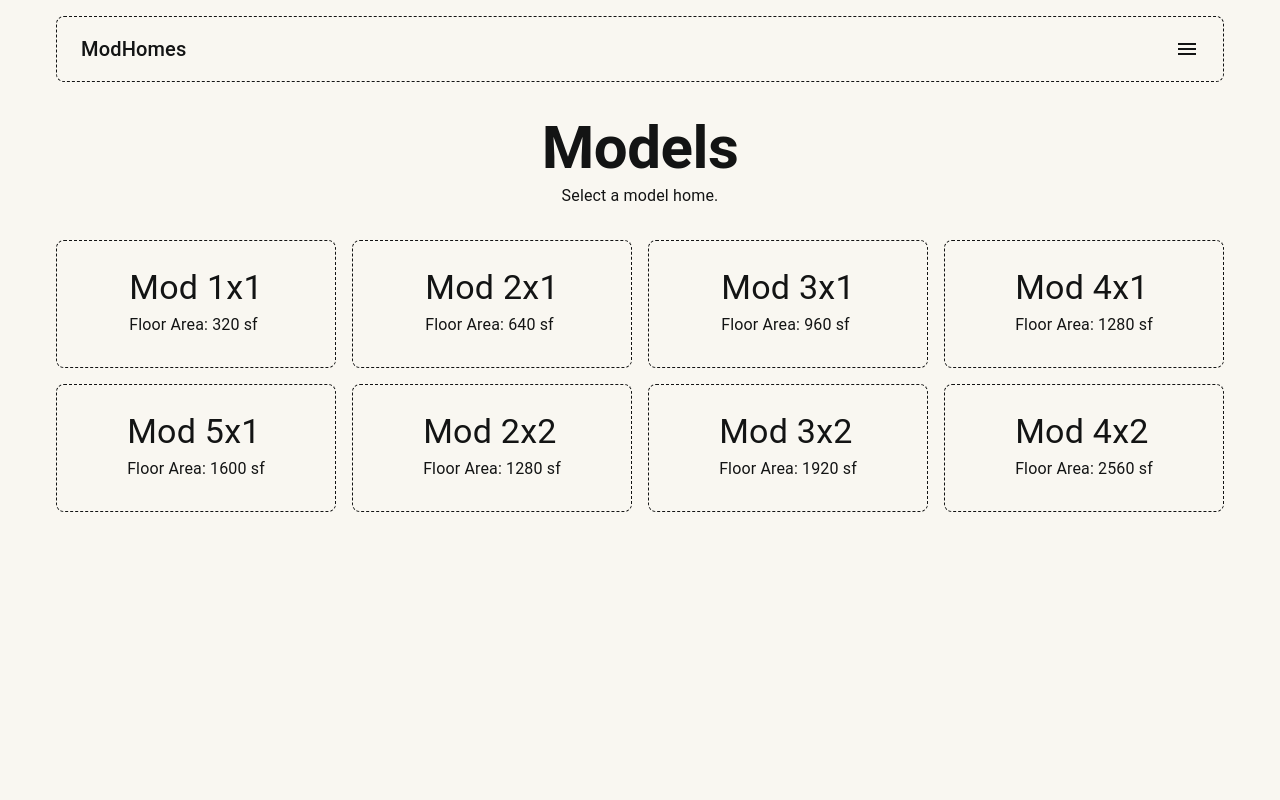
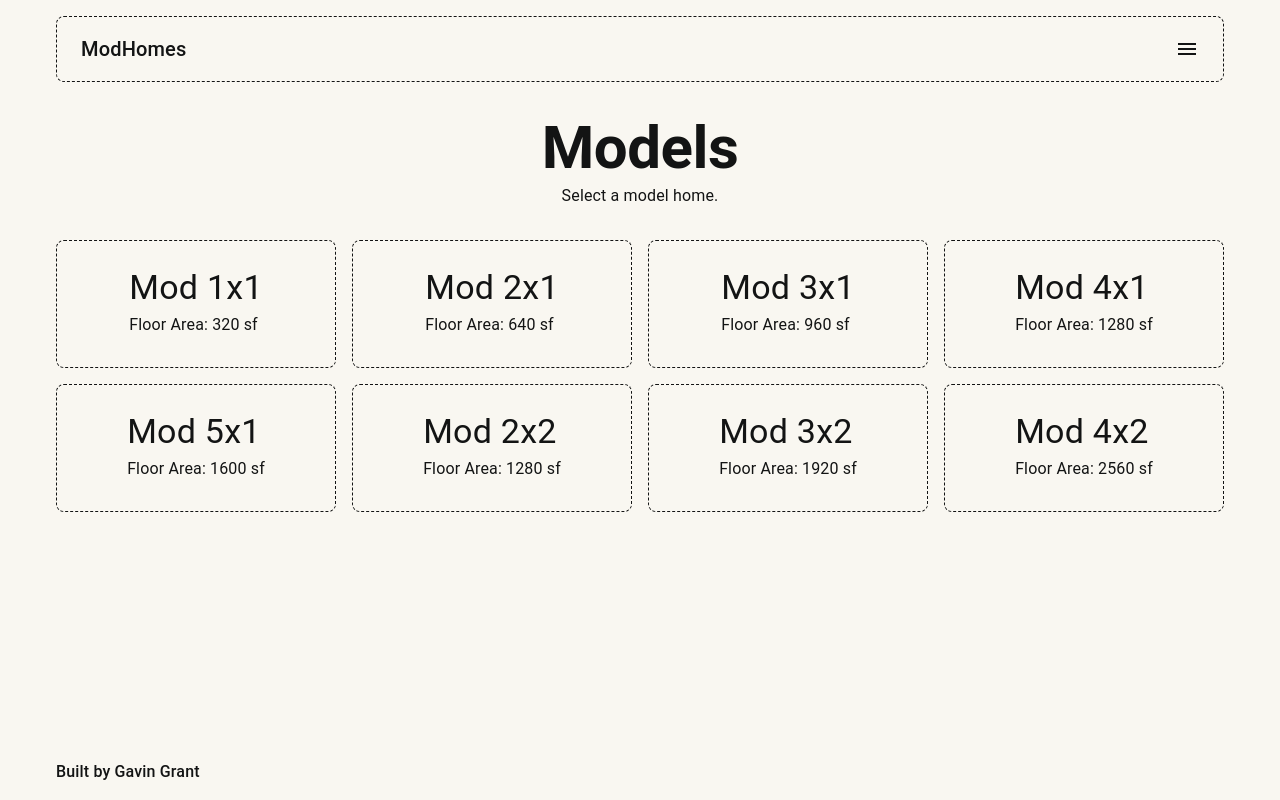
Before and after one commit to gavinmgrant/modhomes, a Next.js app: page / in a window 1280 px wide. Built offline with nearby package versions, Linux system fonts and the light colour scheme.

Commit message:
feat: add footer

```diff
--- /dev/null
+++ b/components/footer.tsx
@@ -0,0 +1,23 @@
+import React from "react";
+import Link from "next/link";
+import Typography from "@mui/material/Typography";
+
+const Footer = () => {
+  return (
+    <Typography
+      position={{ xs: "sticky", md: "absolute" }}
+      left={16}
+      bottom={16}
+      variant="body1"
+      fontWeight={500}
+      textAlign="center"
+      marginTop="3rem"
+    >
+      <Link href="https://www.gavingrant.co/">
+        Built by Gavin Grant
+      </Link>
+    </Typography>
+  );
+};
+
+export default Footer;
--- a/pages/index.tsx
+++ b/pages/index.tsx
@@ -1,8 +1,12 @@
 import Head from "next/head";
 import NavBar from "../components/navbar";
 import LandingHero from "../components/landinghero";
+import Footer from "../components/footer";
+import { useMediaQuery } from "@mui/material";
 
 const Home = () => {
+  const isMobile = useMediaQuery("(max-width:900px)");
+
   return (
     <>
       <Head>
@@ -18,12 +22,14 @@ const Home = () => {
           maxWidth: "1200px",
           margin: "0 auto",
           padding: "1rem",
+          paddingBottom: isMobile ? "1rem" : "4rem",
           color: "#131414",
           backgroundColor: "#f9f7f1",
         }}
       >
         <NavBar />
         <LandingHero />
+        <Footer />
       </div>
     </>
   );
```
